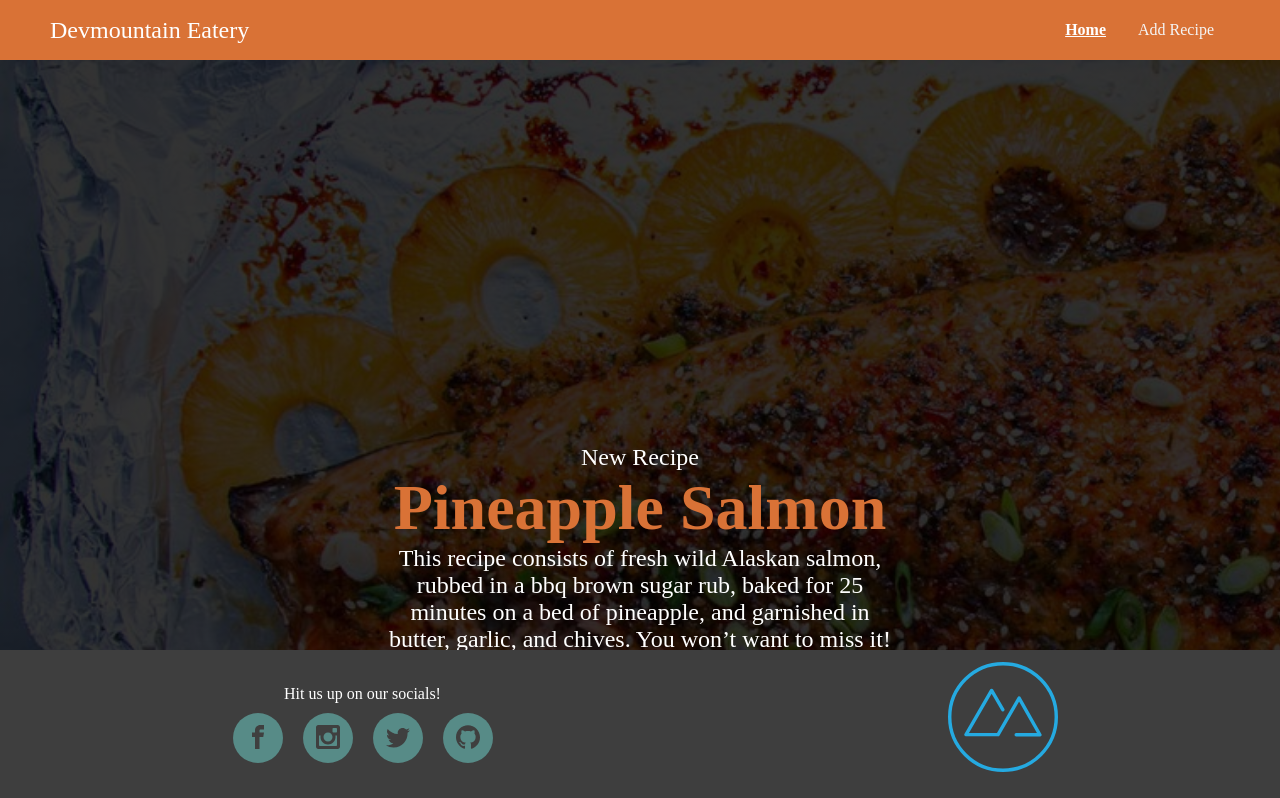
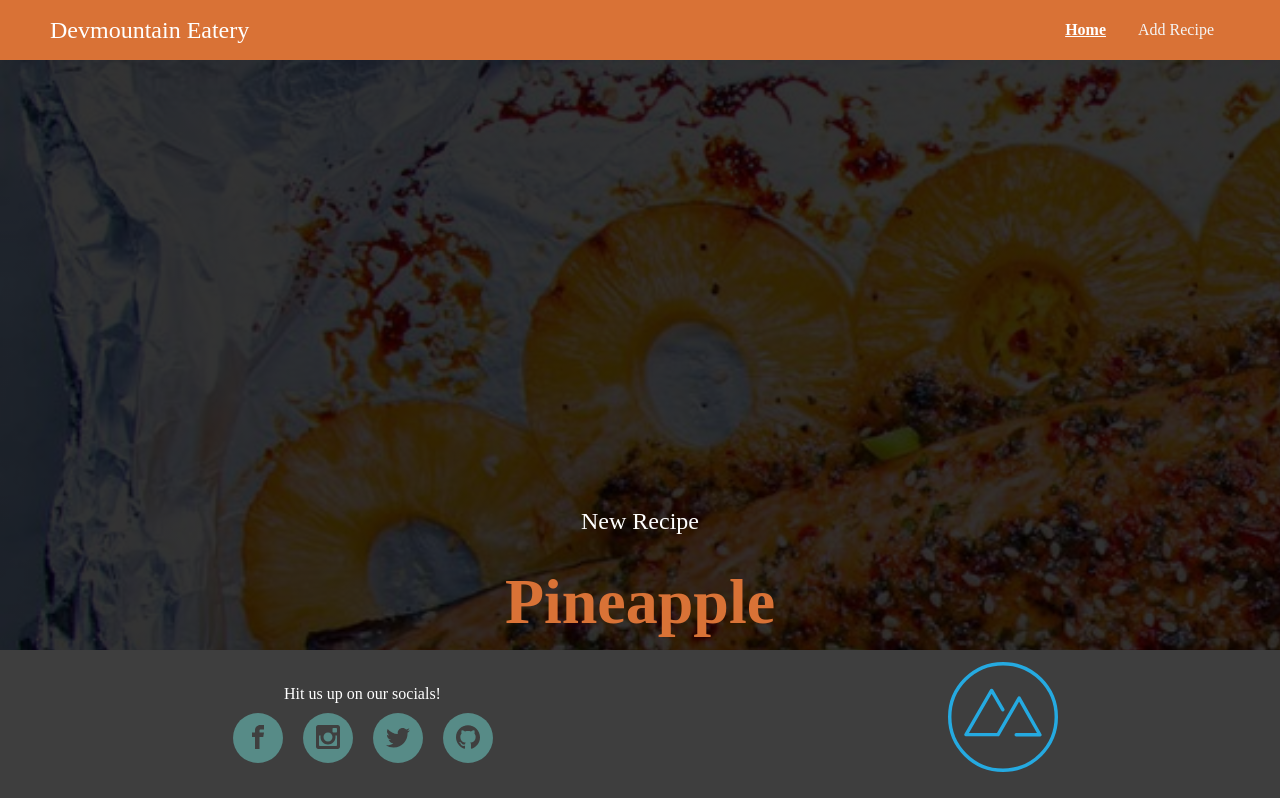
Before and after one commit to raromacias/recipes, a React (Create React App) app: page / in a window 1280 px wide. Shown: the top 798 px of the page. Built offline with nearby package versions, Linux system fonts and the light colour scheme; no server answers.

Commit message:
fixed ad banner

```diff
--- a/src/components/homeComponents/AdBanner.css
+++ b/src/components/homeComponents/AdBanner.css
@@ -1,11 +1,12 @@
 .ad-banner{
-    font-size:large;
+
     font-weight: bold;
-    justify-content: center;
+    justify-content:center;
     display: flex;
     flex-wrap: wrap;
     text-align: center;
-    margin: 30%;
+    margin: 28em;
+    gap: 30px;
 
 
 
```
